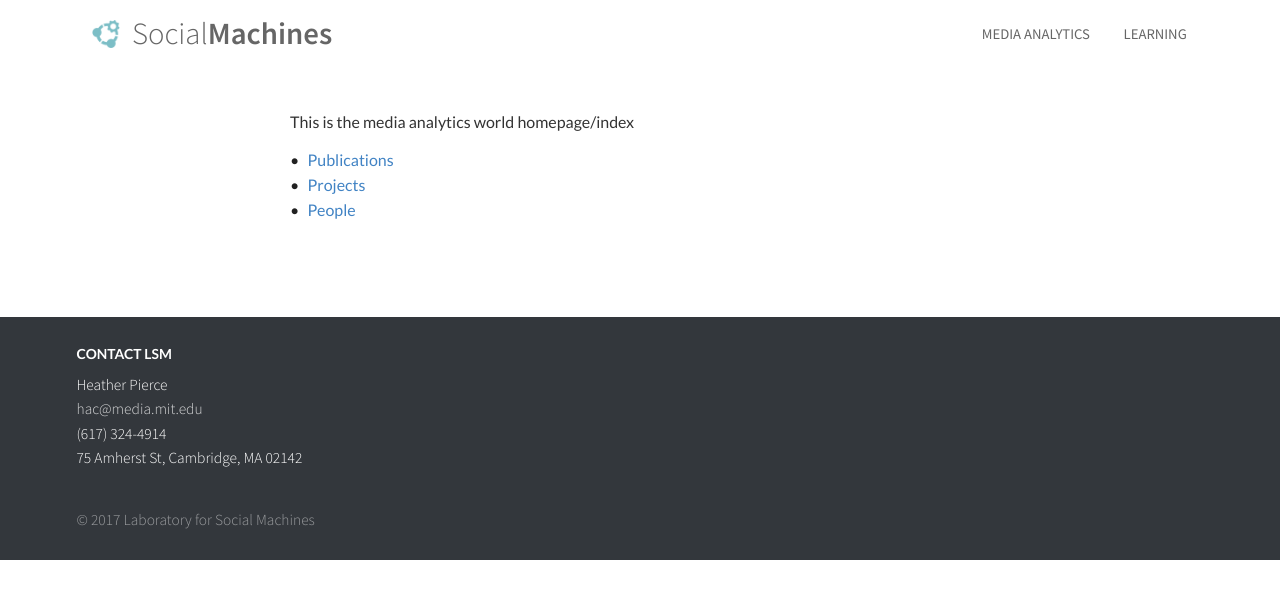
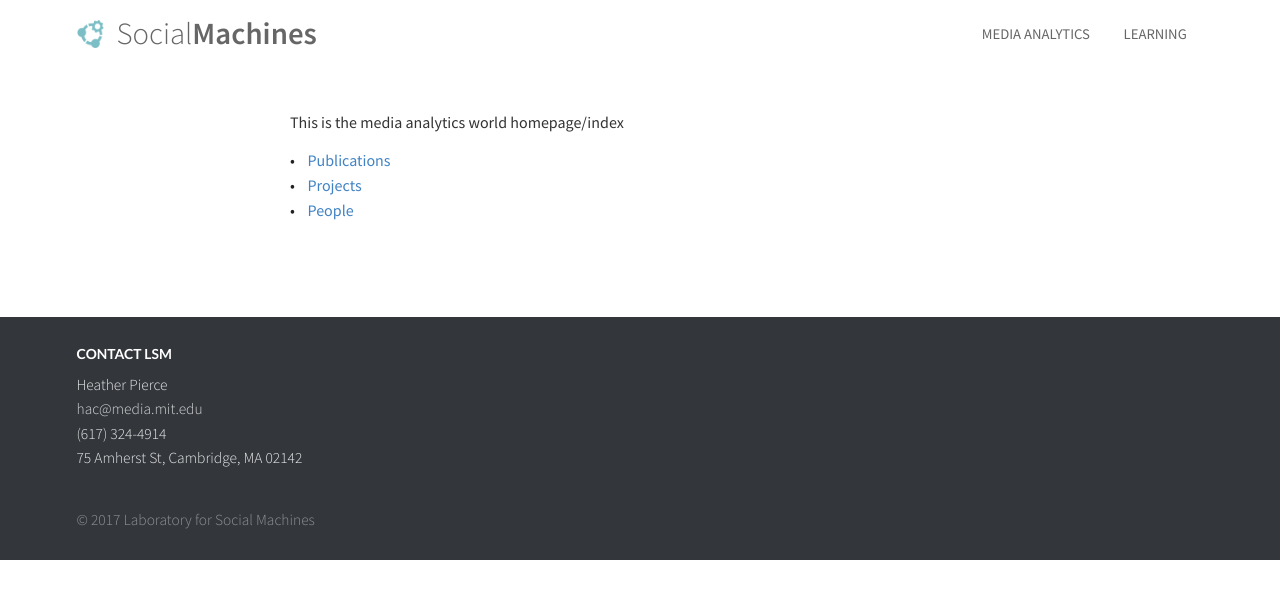
Before and after one commit to mit-ccc/social-machines.github.io, a Jekyll site: the page built from media-analytics/index.md, in a window 1280 px wide. Shown: the top 599 px of the page. Built offline with Jekyll 4.4.1, drawn with Linux system fonts in a browser that asks for light colours; nearby versions of some CDN libraries.

Commit message:
Adjust text styling

```diff
--- a/css/main.scss
+++ b/css/main.scss
@@ -5,7 +5,7 @@
   font-size: 1.2rem;
   line-height: 1.55;
   // letter-spacing: 1px;
-  font-weight: 300;
+  font-weight: 400;
   font-family: "Source Sans Pro", "Helvetica Neue", Helvetica, Arial, sans-serif;
   color: #333;
   -webkit-font-smoothing: antialiased;
@@ -17,9 +17,11 @@
 
 h1, h2, h3, h4, h5, h6,
 .ui.header,
-.ui.menu {
+.ui.menu,
+.ui.text.container {
   font-family: "Source Sans Pro", "Helvetica Neue", Helvetica, Arial, sans-serif;
 }
+
 
 strong {
   font-weight: 600;
@@ -44,10 +46,15 @@
 
   .ui.menu .header.item {
     font-size: 2.2rem;
-    padding: 0.6em 0.5em;
+    padding: 0.6em 0.5em 0.6em 0;
     font-weight: 300;
     color: #666;
     text-transform: none;
+
+    &:hover {
+      background: #fff;
+      color: #555;
+    }
 
   }
 
@@ -61,7 +68,7 @@
 
 .ui.inverted.segment.main-footer {
   background: #33373c;
-  color: rgba(255,255,255,1);
+  font-weight: 300;
   font-size: 1.1rem;
   padding: 2rem;
   margin-top: 4rem;
```
Also changed, not shown: index.html (+6 -4 lines).
